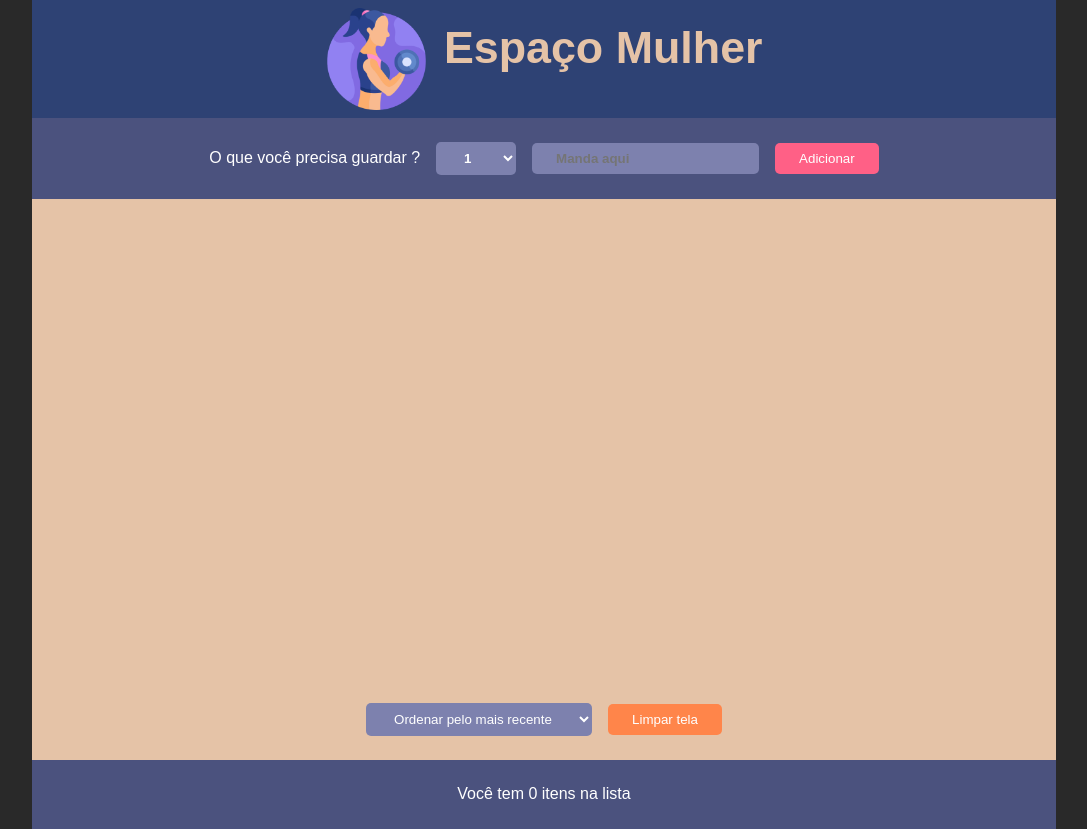
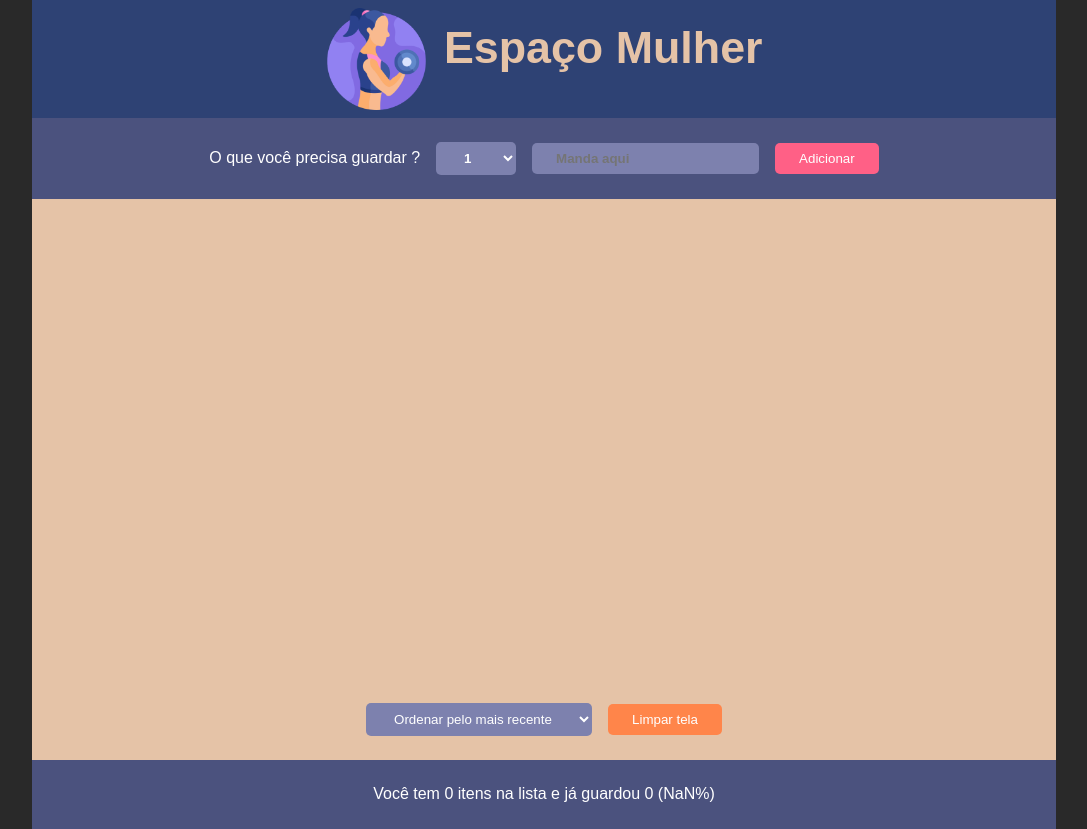
Before and after one commit to silvasouzaadriano/lembrar-para-guardar, a React (Vite) app: page / in a window 1280 px wide. Shown: the whole page, without its empty margins (96-1183 px from the left). Built offline with nearby package versions, Linux system fonts and the light colour scheme.

Commit message:
feat: Implemented saved item

```diff
--- a/src/components/Dashboard/index.jsx
+++ b/src/components/Dashboard/index.jsx
@@ -6,7 +6,6 @@ const QTD_ITEM_VALUES = Array.from({ length: 100 }, (_, i) => i + 1)
 
 const Dashboard = () => {
   const [itens, setItens] = useState([])
-  console.log(itens)
 
   const handleAddItem = (item) => {
     setItens((i) => [...i, item])
@@ -77,7 +76,7 @@ const Dashboard = () => {
           </div>
         </section>
       </main>
-      <Footer qtdItens={itens.length} />
+      <Footer itens={itens} />
     </>
   )
 }
--- a/src/components/Footer/index.jsx
+++ b/src/components/Footer/index.jsx
@@ -1,9 +1,22 @@
 import './index.css'
 
-const Footer = ({ qtdItens }) => (
-  <footer>
-    <p>Você tem {qtdItens} itens na lista</p>
-  </footer>
-)
+const Footer = ({ itens }) => {
+  const qtdItens = itens.length
+  const qtdSaved = itens.reduce((acc, item) => {
+    if (item.saved) {
+      acc++
+    }
+    return acc
+  }, 0)
+  const qtdSavedPercentage = Math.floor((qtdSaved / qtdItens) * 100)
+  return (
+    <footer>
+      <p>
+        Você tem {qtdItens} itens na lista e já guardou {qtdSaved} (
+        {qtdSavedPercentage}%)
+      </p>
+    </footer>
+  )
+}
 
 export { Footer }
```
